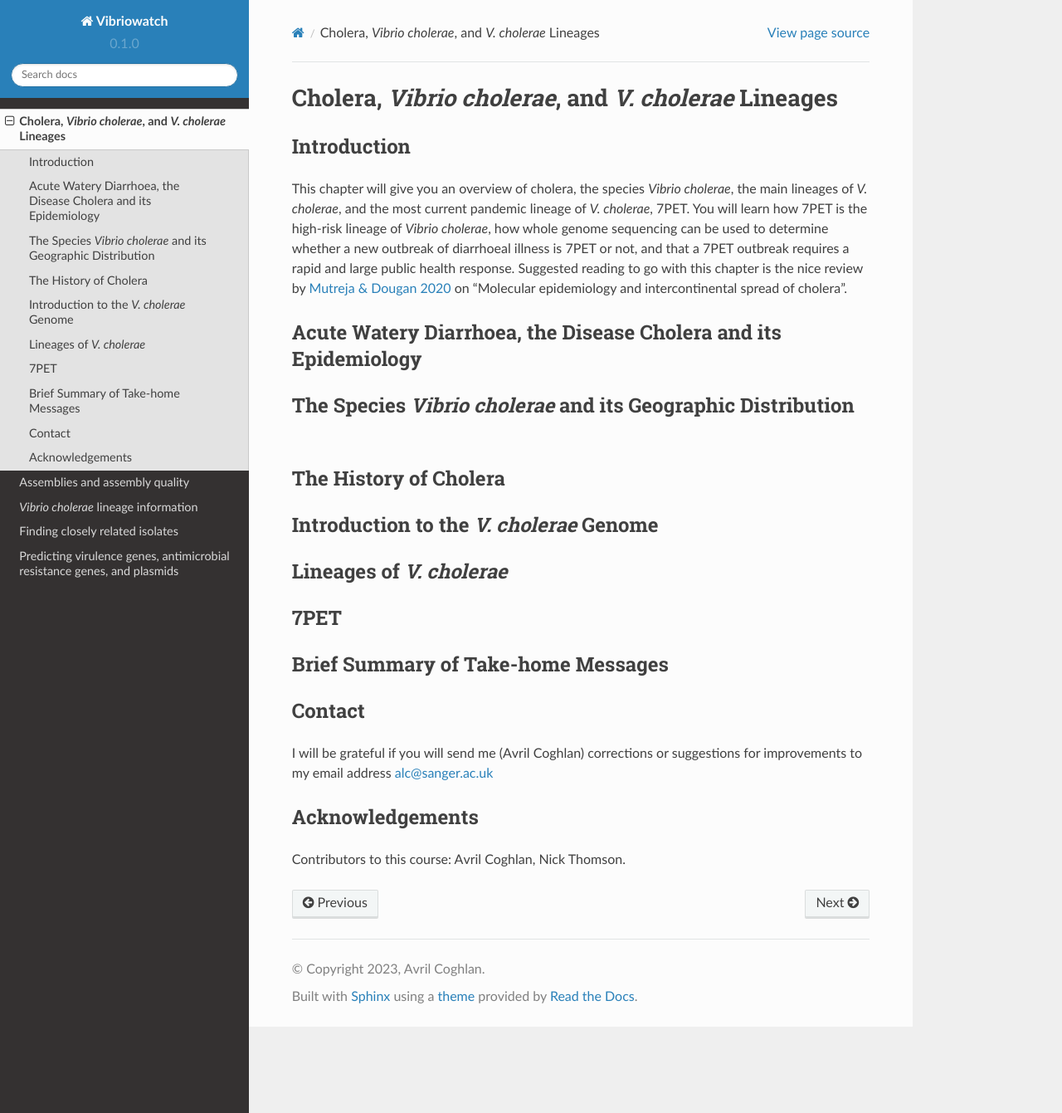
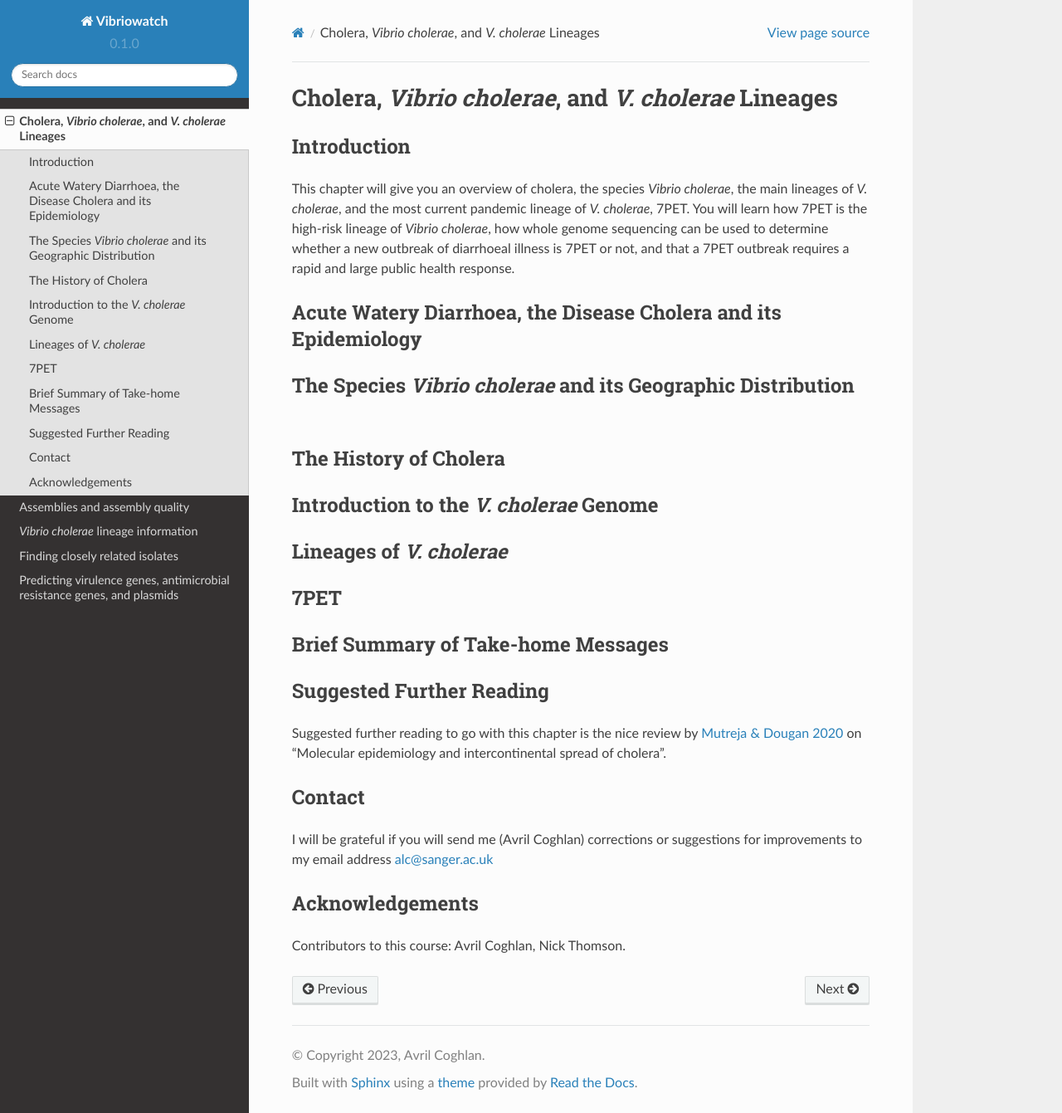
Before and after one commit to avrilcoghlan/cholerabook, a Sphinx documentation site: the page built from docs/source/vibriogenomes.rst, in a window 1280 px wide and 1341 px high. Shown: the whole window at 83% size. Built offline with Sphinx 7.4.7 and the Read the Docs theme 2.0.0, drawn with Linux system fonts in a browser that asks for light colours; some of the changed lines change nothing that is shown.

Commit message:
Update vibriogenomes.rst

```diff
--- a/docs/source/vibriogenomes.rst
+++ b/docs/source/vibriogenomes.rst
@@ -6,10 +6,7 @@ Introduction
 
 This chapter will give you an overview of cholera, the species *Vibrio cholerae*, the main lineages of *V. cholerae*, and the most current pandemic lineage of *V. cholerae*, 7PET.
 You will learn how 7PET is the high-risk lineage of *Vibrio cholerae*, how whole genome sequencing can be used to determine whether a new outbreak of diarrhoeal illness is 7PET or not,
-and that a 7PET outbreak requires a rapid and large public health response. Suggested reading to go with this chapter is the nice review by `Mutreja & Dougan 2020`_ on "Molecular epidemiology and intercontinental spread of cholera".
-
-
-.. _Mutreja & Dougan 2020: https://pubmed.ncbi.nlm.nih.gov/31345641/
+and that a 7PET outbreak requires a rapid and large public health response.
 
 Acute Watery Diarrhoea, the Disease Cholera and its Epidemiology
 ----------------------------------------------------------------
@@ -32,6 +29,13 @@ Lineages of *V. cholerae*
 Brief Summary of Take-home Messages
 -----------------------------------
 
+Suggested Further Reading
+-------------------------
+
+Suggested further reading to go with this chapter is the nice review by `Mutreja & Dougan 2020`_ on "Molecular epidemiology and intercontinental spread of cholera".
+
+.. _Mutreja & Dougan 2020: https://pubmed.ncbi.nlm.nih.gov/31345641/
+
 Contact
 -------
 
```
